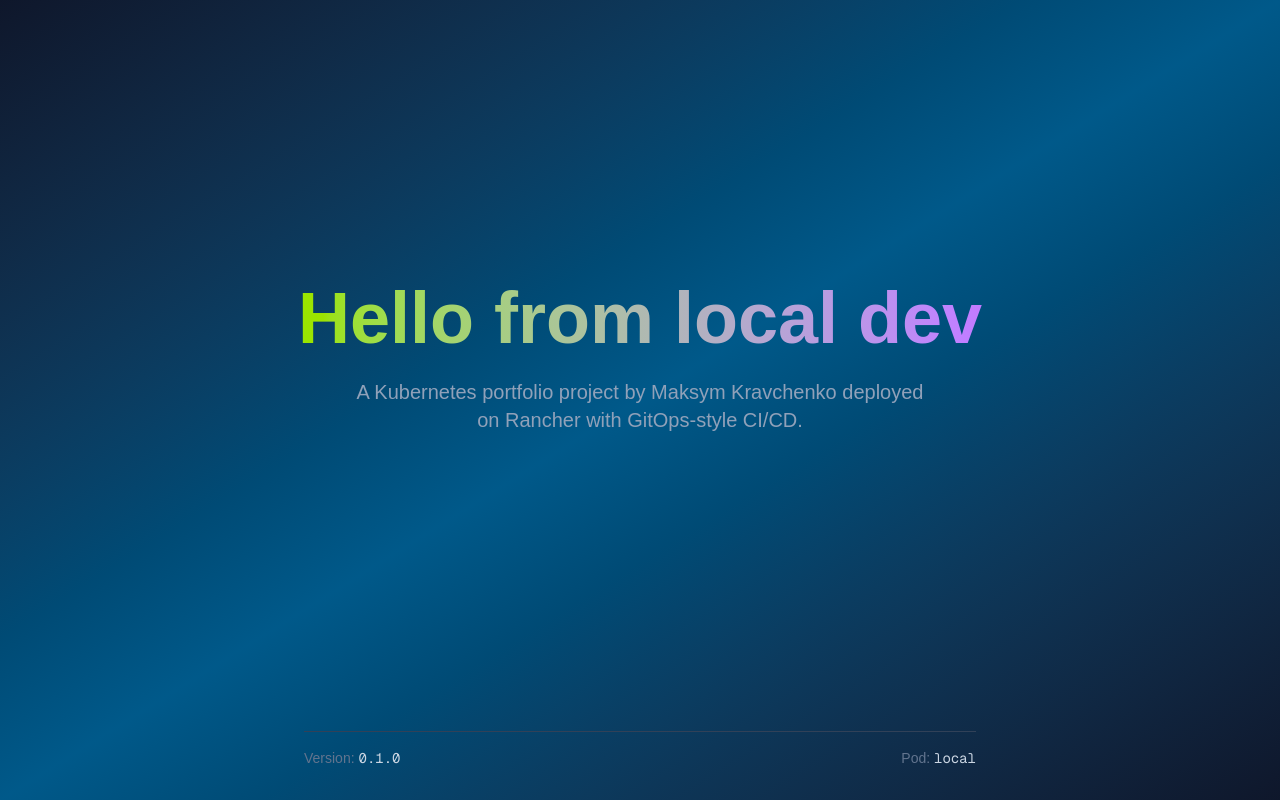
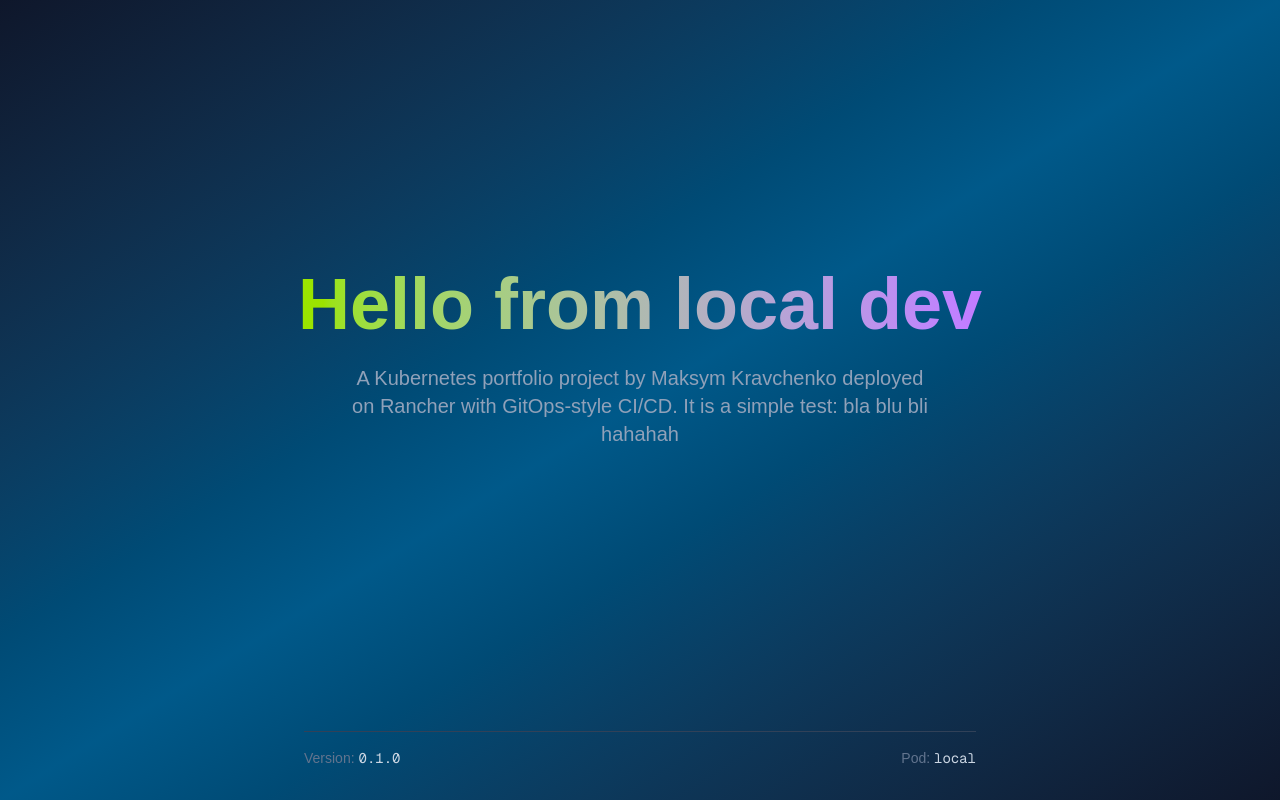
Before and after one commit to maksym-kravchenko/rancher-app, a Next.js app: page / in a window 1280 px wide. Built offline with nearby package versions, Linux system fonts and the light colour scheme.

Commit message:
chore: init branch

```diff
--- a/src/app/page.tsx
+++ b/src/app/page.tsx
@@ -14,6 +14,8 @@ export default function Home() {
                 <p className="text-xl text-slate-400 max-w-xl">
                     A Kubernetes portfolio project by Maksym Kravchenko
                     deployed on Rancher with GitOps-style CI/CD.
+
+                    It is a simple test: bla blu bli hahahah
                 </p>
             </div>
 
```
